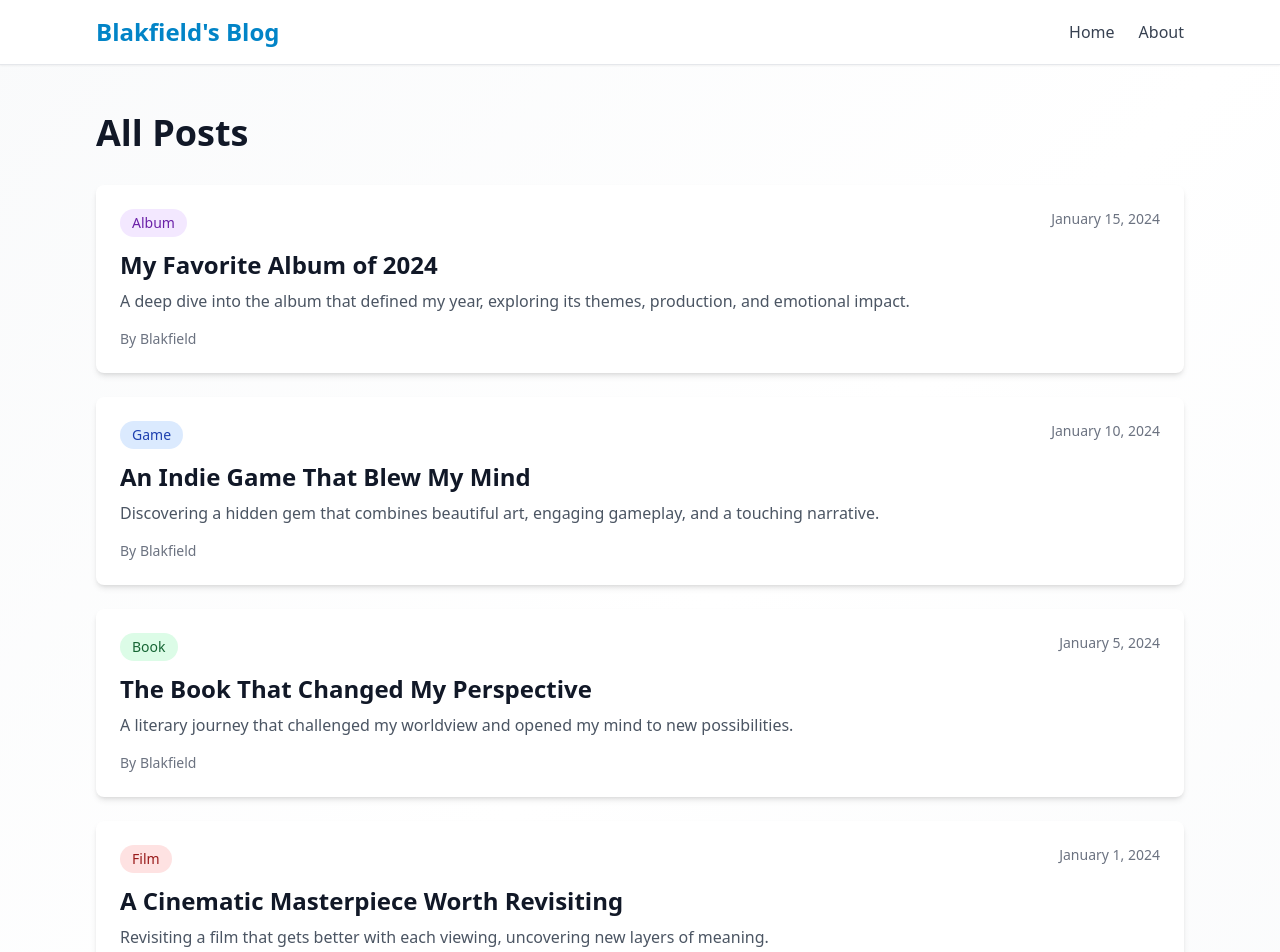
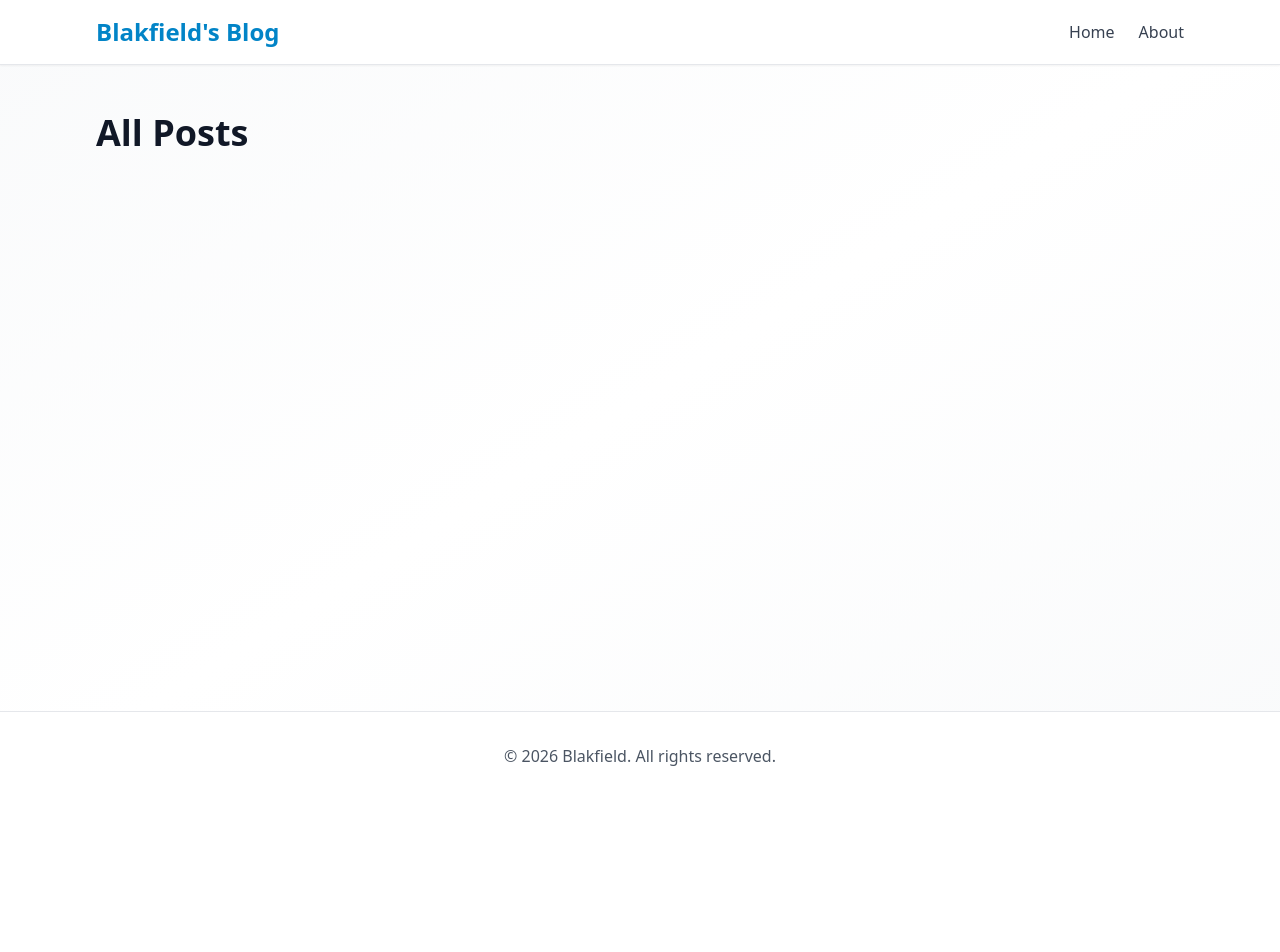
Before and after one commit to atulbhartiproff/blog, a Next.js app: page /posts in a window 1280 px wide. Shown: the top 952 px of the page. After the commit the page ends 800 px from the top, so only its background shows below. Built offline with nearby package versions, Linux system fonts and the light colour scheme.

Commit message:
Cleaned up

```diff
--- a/data/posts.ts
+++ b/data/posts.ts
@@ -30,126 +30,7 @@ async function getDynamicPosts(): Promise<Post[]> {
   return []
 }
 
-export const posts: Post[] = [
-  {
-    slug: 'my-favorite-album-2024',
-    title: 'My Favorite Album of 2024',
-    excerpt: 'A deep dive into the album that defined my year, exploring its themes, production, and emotional impact.',
-    content: `
-# My Favorite Album of 2024
-
-This album has been on repeat for months. The way it blends genres and tells a story through music is truly remarkable.
-
-## Track Highlights
-
-- **Track 1**: Sets the tone perfectly
-- **Track 5**: The emotional peak of the album
-- **Final Track**: A beautiful conclusion
-
-The production quality is outstanding, and the lyrics resonate deeply with my current life experiences.
-    `,
-    category: 'album',
-    author: author,
-    publishedAt: '2024-01-15',
-    image: '/posts/album-2024.jpg',
-  },
-  {
-    slug: 'indie-game-gem',
-    title: 'An Indie Game That Blew My Mind',
-    excerpt: 'Discovering a hidden gem that combines beautiful art, engaging gameplay, and a touching narrative.',
-    content: `
-# An Indie Game That Blew My Mind
-
-This game came out of nowhere and completely captivated me. The art style is unique, the gameplay mechanics are innovative, and the story is deeply moving.
-
-## What Makes It Special
-
-The developers clearly poured their hearts into this project. Every detail matters, from the sound design to the character animations.
-
-## Final Thoughts
-
-If you're looking for something different from the AAA titles, this is a must-play.
-    `,
-    category: 'game',
-    author: author,
-    publishedAt: '2024-01-10',
-    image: '/posts/game-review.jpg',
-  },
-  {
-    slug: 'book-that-changed-perspective',
-    title: 'The Book That Changed My Perspective',
-    excerpt: 'A literary journey that challenged my worldview and opened my mind to new possibilities.',
-    content: `
-# The Book That Changed My Perspective
-
-This book has been sitting on my shelf for years, and I finally picked it up. I wish I had read it sooner.
-
-## Key Themes
-
-The author explores complex themes with incredible nuance. Each chapter builds on the last, creating a powerful narrative arc.
-
-## Impact
-
-Reading this book has fundamentally changed how I view certain aspects of life. It's a work that will stay with me for years to come.
-    `,
-    category: 'book',
-    author: author,
-    publishedAt: '2024-01-05',
-    image: '/posts/book-review.jpg',
-  },
-  {
-    slug: 'cinematic-masterpiece',
-    title: 'A Cinematic Masterpiece Worth Revisiting',
-    excerpt: 'Revisiting a film that gets better with each viewing, uncovering new layers of meaning.',
-    content: `
-# A Cinematic Masterpiece Worth Revisiting
-
-Some films reveal their brilliance over time. This is one of them.
-
-## Visual Storytelling
-
-The cinematography alone is worth the price of admission. Every frame is carefully composed, telling a story within the story.
-
-## Performances
-
-The cast delivers career-defining performances. The chemistry between the leads is palpable.
-
-## Why It Matters
-
-This film represents cinema at its finest - art that entertains, challenges, and inspires.
-    `,
-    category: 'film',
-    author: author,
-    publishedAt: '2024-01-01',
-    image: '/posts/film-review.jpg',
-  },
-  {
-    slug: 'thoughts-on-modern-life',
-    title: 'Thoughts on Modern Life',
-    excerpt: 'A personal essay reflecting on the complexities and contradictions of contemporary existence.',
-    content: `
-# Thoughts on Modern Life
-
-Living in the modern world is a constant balancing act. We're more connected than ever, yet often feel more isolated.
-
-## The Paradox of Connection
-
-Technology has given us unprecedented ways to connect, but has it made us closer? This question has been on my mind lately.
-
-## Finding Balance
-
-Perhaps the key is not to reject modernity, but to find ways to maintain our humanity within it.
-
-## Conclusion
-
-These are just thoughts, not answers. But sometimes, the questions are more important than the solutions.
-    `,
-    category: 'essay',
-    author: author,
-    publishedAt: '2023-12-28',
-    image: '/posts/essay-modern-life.jpg',
-  },
-]
+export const posts: Post[] = []
 
 export async function getPostBySlug(slug: string): Promise<Post | undefined> {
   const dynamicPosts = await getDynamicPosts()
```
